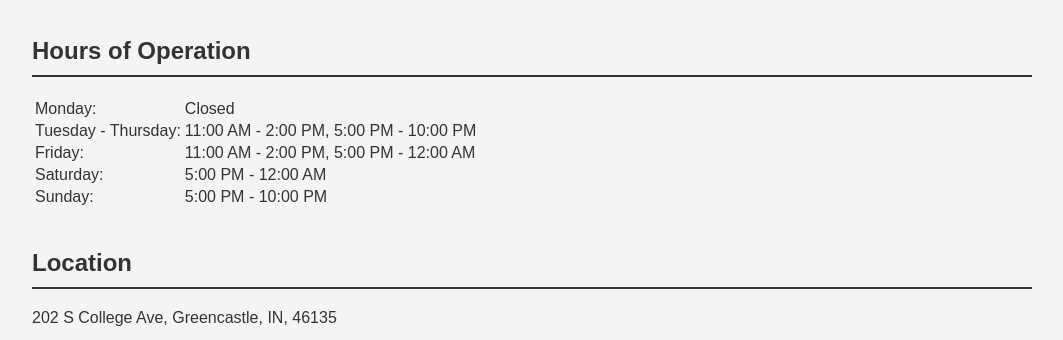
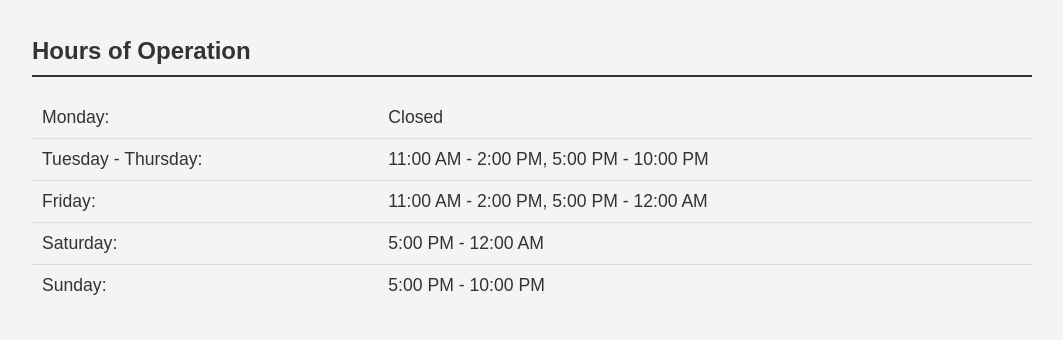
Before and after one commit to jacksonmote/marvins-web, a plain HTML site: page index.html in a window 1280 px wide. Shown: the part 3849-4189 px from the top of the page, without its empty margins (108-1171 px from the left). Drawn offline with Linux system fonts and the light colour scheme.

Commit message:
Update styles.css

```diff
--- a/styles.css
+++ b/styles.css
@@ -64,6 +64,28 @@ ul li {
     border-radius: 5px;
 }
 
+#hours table {
+    width: 100%;
+    border-collapse: collapse;
+    margin: 20px 0;
+}
+
+#hours td {
+    padding: 10px;
+    border-bottom: 1px solid #ddd;
+    font-size: 1.1em;
+}
+
+#hours h2 {
+    margin-bottom: 15px;
+    font-size: 1.5em;
+    text-align: left;
+}
+
+#hours table tr:last-child td {
+    border-bottom: none;
+}
+
 footer {
     background-color: #333;
     color: white;
```
